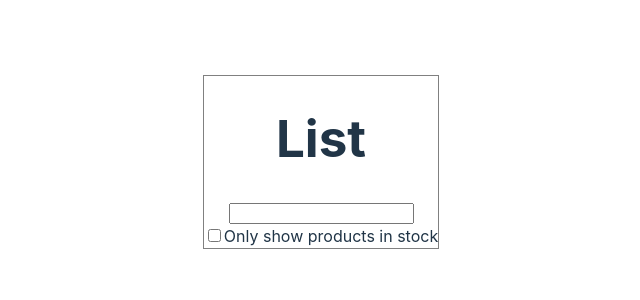
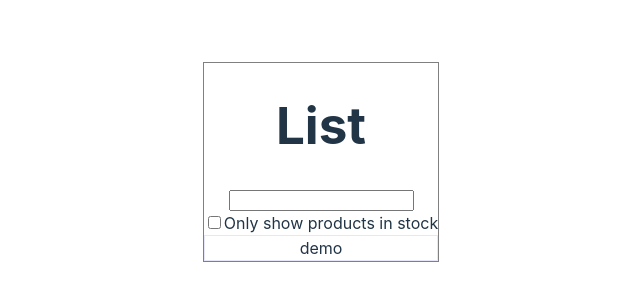
Before and after one commit to ROOHITH/Thinking-in-React, a React (Vite) app: page / in a window 1280 px wide. Shown: the part 238-538 px from the top of the page, without its empty margins (319-959 px from the left). Built offline with nearby package versions, Linux system fonts and the light colour scheme.

Commit message:
[created ProductTable]

```diff
--- a/src/components/FilterableProductTabl.jsx
+++ b/src/components/FilterableProductTabl.jsx
@@ -1,4 +1,5 @@
 import SearchBar from "./SearchBar";
+import ProductTable from './ProductTable';
 function FilterableProductTabl() {
   const style = {
     border: "1px solid grey",
@@ -8,6 +9,7 @@ function FilterableProductTabl() {
       <div className="FilterableProductTabl-div" style={style}>
         <h1>List</h1>
         <SearchBar />
+        <ProductTable/>
       </div>
     </>
   );
--- /dev/null
+++ b/src/components/ProductTable.jsx
@@ -0,0 +1,11 @@
+function ProductTable(){
+    const style={
+        border:" 1px solid lavender"
+    }
+    return(<>
+    <div style={style}className="ProductTable-div">
+        demo
+    </div>
+    </>);
+}
+export default ProductTable;
```
